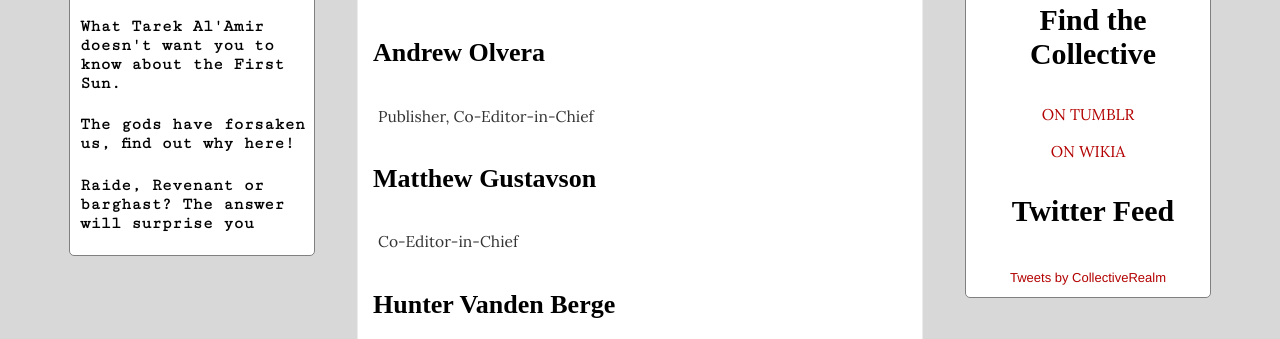
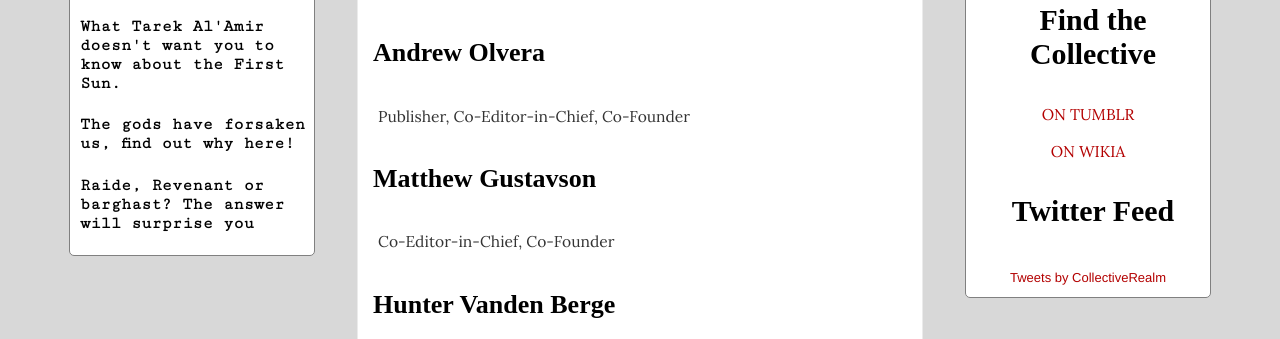
Before and after one commit to collectiverealms/collectiverealms, a Jekyll site: the page built from about.html, in a window 1280 px wide. Shown: the part 513-852 px from the top of the page. Built offline with Jekyll 4.4.1, drawn with Linux system fonts in a browser that asks for light colours; some web fonts are replaced; comment, search, counter and statistics services are not loaded.

Commit message:
Update about.html

```diff
--- a/about.html
+++ b/about.html
@@ -8,9 +8,9 @@ title: About
 
   <h3>Staff</h3>
       <h4>Andrew Olvera</h4>
-        <p>Publisher, Co-Editor-in-Chief</p>
+        <p>Publisher, Co-Editor-in-Chief, Co-Founder</p>
       <h4>Matthew Gustavson</h4>
-        <p>Co-Editor-in-Chief</p>
+        <p>Co-Editor-in-Chief, Co-Founder</p>
       <h4>Hunter Vanden Berge</h4>
         <p>Editor</p>
       <h4>Bailey Pembro</h4>
```
